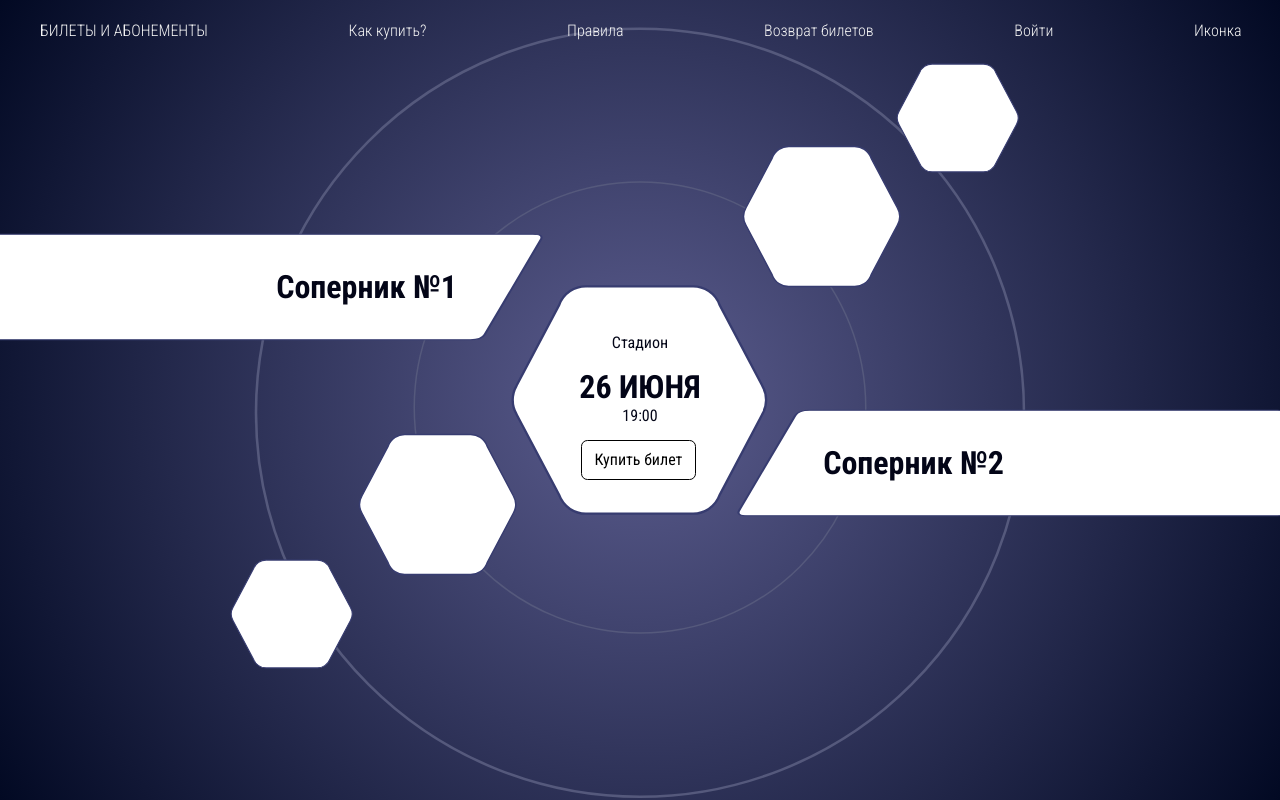
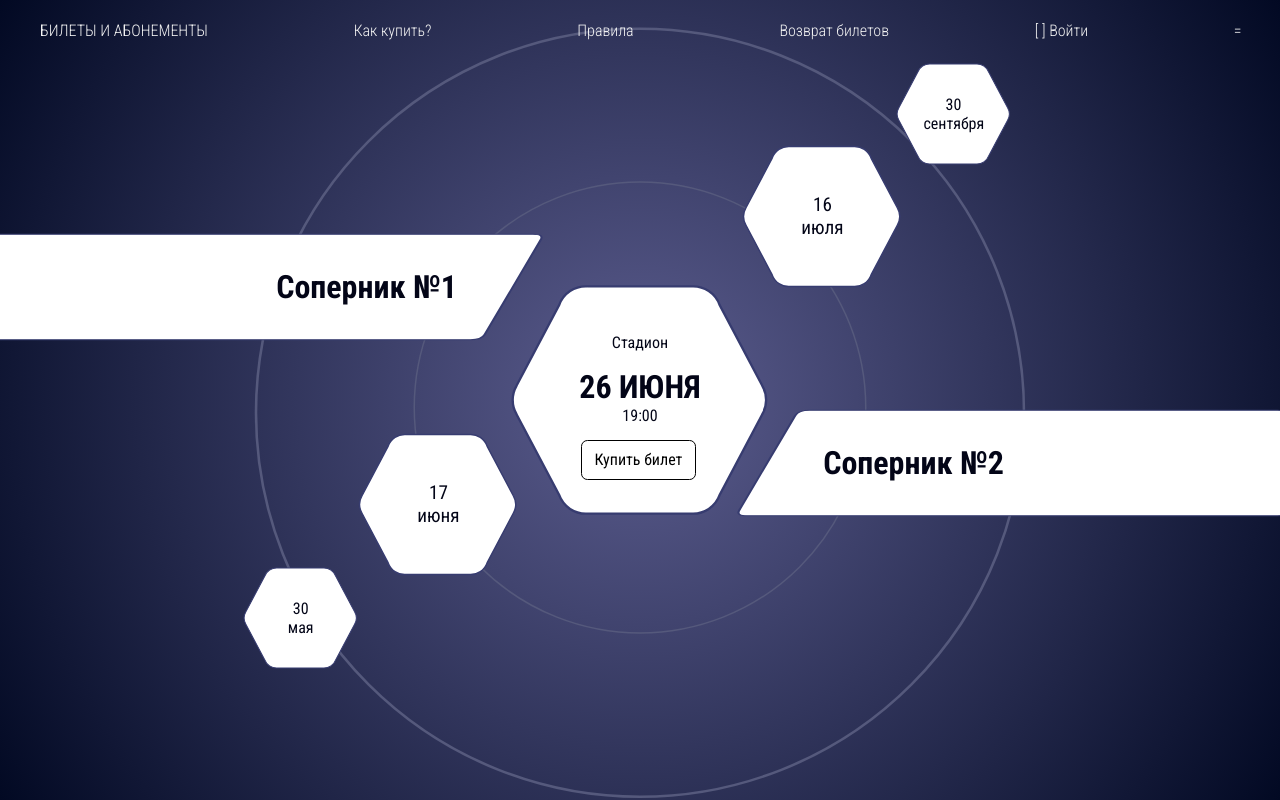
Before and after one commit to Lena-Ki/Interactive-hexagon-mainpage, a React (Create React App) app: page / in a window 1280 px wide. Shown: the top 800 px of the page. Built offline with nearby package versions, Linux system fonts and the light colour scheme.

Commit message:
secondary info + Sass

```diff
--- a/package.json
+++ b/package.json
@@ -5,6 +5,7 @@
   "dependencies": {
     "@emotion/core": "^10.0.35",
     "@emotion/styled": "^10.0.27",
+    "node-sass": "^4.14.1",
     "react": "^16.13.1",
     "react-dom": "^16.13.1",
     "react-scripts": "3.4.3"
--- a/src/components/HeaderNav.js
+++ b/src/components/HeaderNav.js
@@ -9,8 +9,8 @@ export const HeaderNav = () => {
         <li className="nav__item"><a href="/">Как купить?</a></li>
         <li className="nav__item"><a href="/">Правила</a></li>
         <li className="nav__item"><a href="/">Возврат билетов</a></li>
-        <li className="nav__item"><a href="/">Войти</a></li>
-        <li className="nav__item"><a href="/">Иконка</a></li>
+        <li className="nav__item"><a href="/">[ ] Войти</a></li>
+        <li className="nav__item"><a href="/">=</a></li>
       </ul>
     </div>
   )
--- a/src/components/HexContent.js
+++ b/src/components/HexContent.js
@@ -1,16 +1,23 @@
 import React from 'react'
 import { AppStore } from '../stores/AppStore'
-import './hexcontent.css';
+import './hexcontent.scss';
 
-export const HexContent = ({id}) => {
+export const HexContent = ({id, state}) => {
   const hexContent = AppStore.items[id - 1]
+  let position = AppStore.states.classid[state - 1][id - 1]
+  let size = position === 1 | position === 5 ? 'small' : 'medium'
 
   return (
     <div className="mainhex__content">
-      <p>Стадион</p>
-      <span className="mainhex__date">{hexContent.date.toUpperCase()}</span>
-      <span className="mainhex__time">{hexContent.time}</span>
-      <button className="mainhex__button">Купить билет</button>
+      {state === id ?
+        <>
+          <p>Стадион</p>
+          <span className="strong">{hexContent.date.toUpperCase()}</span>
+          <span className="mainhex__time">{hexContent.time}</span>
+          <button className="mainhex__button">Купить билет</button>
+        </> :
+        <span className={"secondary__content " + size}>{hexContent.date}</span>
+      }
     </div>
   )
 }
--- a/src/components/MainContent.js
+++ b/src/components/MainContent.js
@@ -1,8 +1,8 @@
 import React, { useState } from 'react'
 import { AppStore } from '../stores/AppStore'
-import { ReusableHex } from './HexItems/ReusableHex'
+import { ReusableHex } from './ReusableHex'
 import './maincontent.css'
-import './hexcontent.css';
+import './hexcontent.scss';
 import './clipped.css'
 
 export const MainContent = () => {
@@ -26,9 +26,9 @@ export const MainContent = () => {
   }
 
   const renderTeams = (active, id) => {
-    let team = id == 1 ? 'team1' : 'team2'
+    let team = id === 1 ? 'team1' : 'team2'
     let name = AppStore.items[active - 1][team]
-    let clName = "mainhex__date team" + id
+    let clName = "strong team" + id
     return (<span className={clName}>{name}</span>)
   }
 
--- a/src/components/HexItems/ReusableHex.js
+++ b/src/components/ReusableHex.js
@@ -1,11 +1,11 @@
 import React from 'react'
-import { HexContent } from '../HexContent';
+import { HexContent } from './HexContent';
 
 export const ReusableHex = ({id, clName, state, setActive}) => {
 
   return (
     <div className={'hex__initial hex__' + clName} onClick={() => setActive(id)}>
-      {state === id ? <HexContent id={id}/> : null}
+      <HexContent id={id} state={state}/>
     </div>
   )
 }
--- a/src/components/hexcontent.css
+++ b/src/components/hexcontent.scss
@@ -1,3 +1,18 @@
+.strong {
+  font-size: 2em;
+  font-weight: 600;
+}
+
+.medium {
+  font-size: 1.2em;
+  font-weight: 500;
+}
+
+.secondary__content {
+  width: 75%;
+  text-align: center;
+}
+
 .mainhex__content {
   position: absolute;
   display: flex;
@@ -14,11 +29,6 @@
 @keyframes fadein {
   from { opacity: 0; }
   to   { opacity: 1; }
-}
-
-.mainhex__date {
-  font-size: 2em;
-  font-weight: 600;
 }
 
 .mainhex__time {
--- a/src/components/maincontent.css
+++ b/src/components/maincontent.css
@@ -17,14 +17,16 @@
   width: 70px;
   height: 70px;
   top: 82%;
-  left: 7%
+  left: 10%;
+  opacity: 0;
+  transition: 1s;
 }
 
 .hex__desktop1 {
-  width: 124px;
-  height: 124px;
-  top: 69%;
-  left: 18%
+  width: 115px;
+  height: 115px;
+  top: 70%;
+  left: 19%
 }
 
 .hex__desktop2 {
@@ -50,8 +52,8 @@
 }
 
 .hex__desktop5 {
-  width: 124px;
-  height: 124px;
+  width: 115px;
+  height: 115px;
   top: 7%;
   left: 70%;
 }
@@ -61,4 +63,6 @@
   height: 70px;
   top: 7%;
   left: 80%;
+  opacity: 0;
+  transition: 1s;
 }
```
Also changed, not shown: 1 other file (tests, documents, lock files or other folders).
